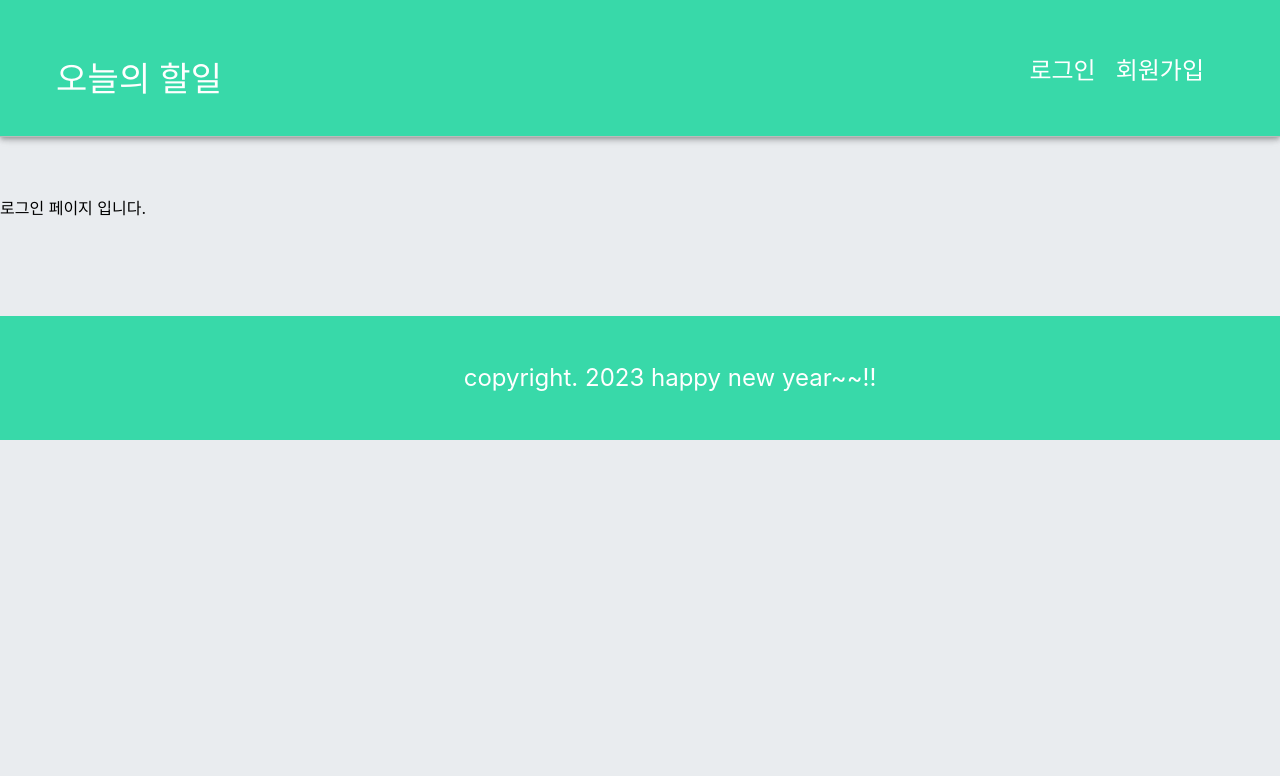
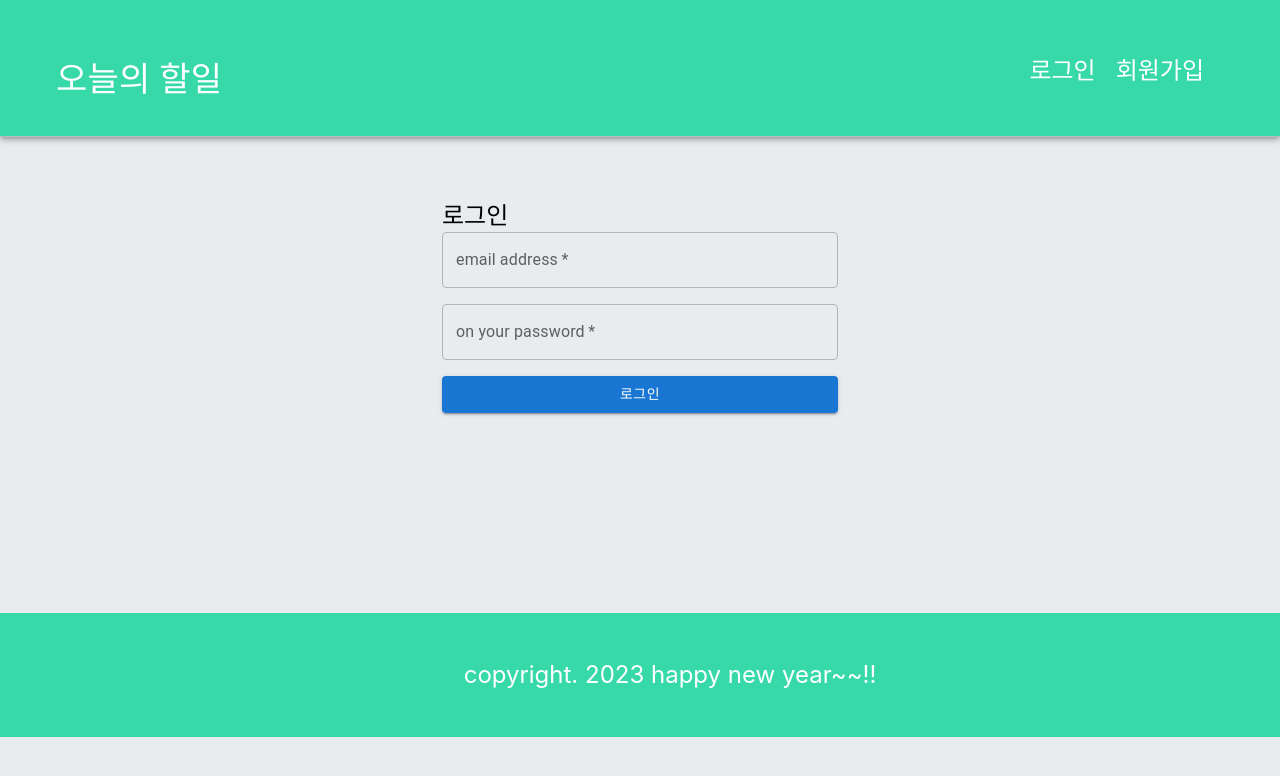
Before and after one commit to changsoon123/react_todolist, a React (Create React App) app: page /login in a window 1280 px wide. Shown: the top 776 px of the page. Built offline with nearby package versions, Linux system fonts and the light colour scheme.

Commit message:
2023-06-23 login 기능 구현 중

```diff
--- a/src/component/user/Login.js
+++ b/src/component/user/Login.js
@@ -1,13 +1,131 @@
 import React from 'react'
+import {Button, Container, Grid,
+  TextField, Typography, Link} from "@mui/material";
+
+  import {API_BASE_URL as BASE, USER} from '../../config/host-config'
 
 const Login = () => {
-    return (
-        <div style={ {marginTop: '200px' }}>
 
-           로그인 페이지 입니다.
+  const REQUEST_URL = BASE + USER + '/signin';
 
-        </div>
-      )
+
+  //서버에 비동기 로그인 요청
+  //함수 앞에 async를 붙이면 해당 함수는 프로미스 객체를 바로 리턴한다.
+  const fetchLogin = async() => {
+
+    //사용자가 입력한 이메일, 비밀번호 입력 태그 얻어오기
+    const $email = document.getElementById('email');
+    const $password = document.getElementById('password');
+
+    //await는 async로 선언된 함수에서만 사용이 가능하다.
+    //await는 프로미스 객체가 처리될 때까지 기다린다.
+    //프로미스 객체의 반환값을 바로 활용할 수 있게 도와준다.
+    //then()을 활용하는 것보다 가독성이 좋고, 쓰기도 쉽다.
+    const res = await fetch(REQUEST_URL, {
+          method: 'POST',
+          headers: {'content-type' : 'application/json'},
+          body: JSON.stringify({
+          email: $email.value,
+          password: $password.value
+
+        })
+      });
+
+      if(res.status === 400){
+          const text = await res.text();
+          alert(text);
+          return;
+      }
+
+      const json = await res.json();
+      console.log(json);
+
+
+
+    // fetch(REQUEST_URL, {
+    //   method: 'POST',
+    //   headers: {'content-type' : 'application/json'},
+    //   body: JSON.stringify({
+    //       email: $email.value,
+    //       password: $password.value
+    //   })
+    // })
+    // .then( res => {
+    //   if(res.status === 400){ //가입이 안되어있거나, 비번 틀린 경우
+    //     return res.text();
+    //   }
+    //   return res.json();
+    // })
+    //   .then(result => {
+    //     if(typeof result === 'string'){
+    //       alert(result);
+    //       return;
+    //     }
+    //     console.log(result);
+    //   })
+  }
+
+  const loginHandler = e => {
+    e.preventDefault();
+
+
+
+    //서버에 로그인 요청 전송
+    fetchLogin();
+
+  }
+
+  return (
+    <Container component="main" maxWidth="xs" style={{ margin: "200px auto" }}>
+        <Grid container spacing={2}>
+            <Grid item xs={12}>
+                <Typography component="h1" variant="h5">
+                    로그인
+                </Typography>
+            </Grid>
+        </Grid>
+
+        <form noValidate onSubmit={loginHandler}>
+
+            <Grid container spacing={2}>
+                <Grid item xs={12}>
+                    <TextField
+                        variant="outlined"
+                        required
+                        fullWidth
+                        id="email"
+                        label="email address"
+                        name="email"
+                        autoComplete="email"
+                    />
+                </Grid>
+                <Grid item xs={12}>
+                    <TextField
+                        variant="outlined"
+                        required
+                        fullWidth
+                        name="password"
+                        label="on your password"
+                        type="password"
+                        id="password"
+                        autoComplete="current-password"
+                    />
+                </Grid>
+                <Grid item xs={12}>
+                    <Button
+                        type="submit"
+                        fullWidth
+                        variant="contained"
+                        color="primary"
+                    >
+                        로그인
+                    </Button>
+                </Grid>
+            </Grid>
+        </form>
+    </Container>
+  );
+
 }
 
 export default Login
```
